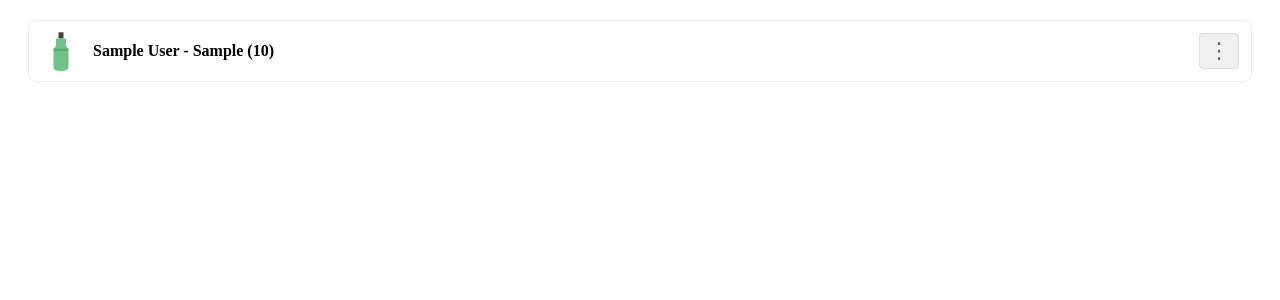
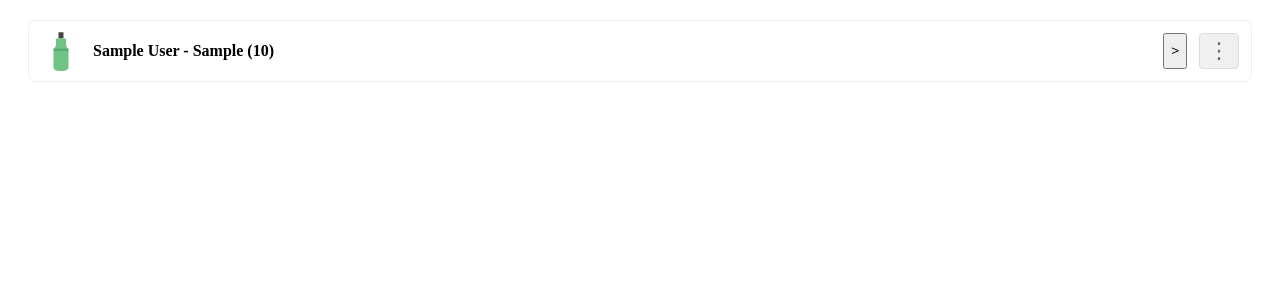
Before and after one commit to bastianDupoirieux/champagneInBrazil, a Flask app: page /experienced in a window 1280 px wide. Shown: the part 109-409 px from the top of the page. Run offline with Flask 3, Linux system fonts and the light colour scheme; tables that the repository leaves empty hold one stand-in row (Sample ...).

Commit message:
implemented requirement for > button to open wine detail page

```diff
--- a/app/templates/experienced_wines.html
+++ b/app/templates/experienced_wines.html
@@ -25,6 +25,7 @@
                             {{ row.name }}{% if row.producer %} - {{ row.producer }}{% endif %}{% if row.vintage %} ({{ row.vintage }}){% endif %}
                         </span>
                         <div class="wine-actions">
+                            <button class="go-to-wine-details" onclick="window.location.href='{{ url_for('wine_detail', wine_id=row.id) }}'">></button>
                             <button class="dropdown-toggle" data-wine-id="{{ row.id }}">⋮</button>
                             <div class="dropdown-menu" id="dropdown-{{ row.id }}" style="display: none;">
                                 <a href="{{ url_for('wine_detail', wine_id=row.id) }}">View Wine</a>
--- a/app/templates/my_cellar.html
+++ b/app/templates/my_cellar.html
@@ -25,6 +25,7 @@
                             {{ row.name }}{% if row.producer %} - {{ row.producer }}{% endif %}{% if row.vintage %} ({{ row.vintage }}){% endif %}
                         </span>
                         <div class="wine-actions">
+                            <button class="go-to-wine-details" onclick="window.location.href='{{ url_for('wine_detail', wine_id=row.id) }}'">></button>
                             <button class="dropdown-toggle" data-wine-id="{{ row.id }}">⋮</button>
                             <div class="dropdown-menu" id="dropdown-{{ row.id }}" style="display: none;">
                                 <a href="{{ url_for('wine_detail', wine_id=row.id) }}">View Wine</a>
```
